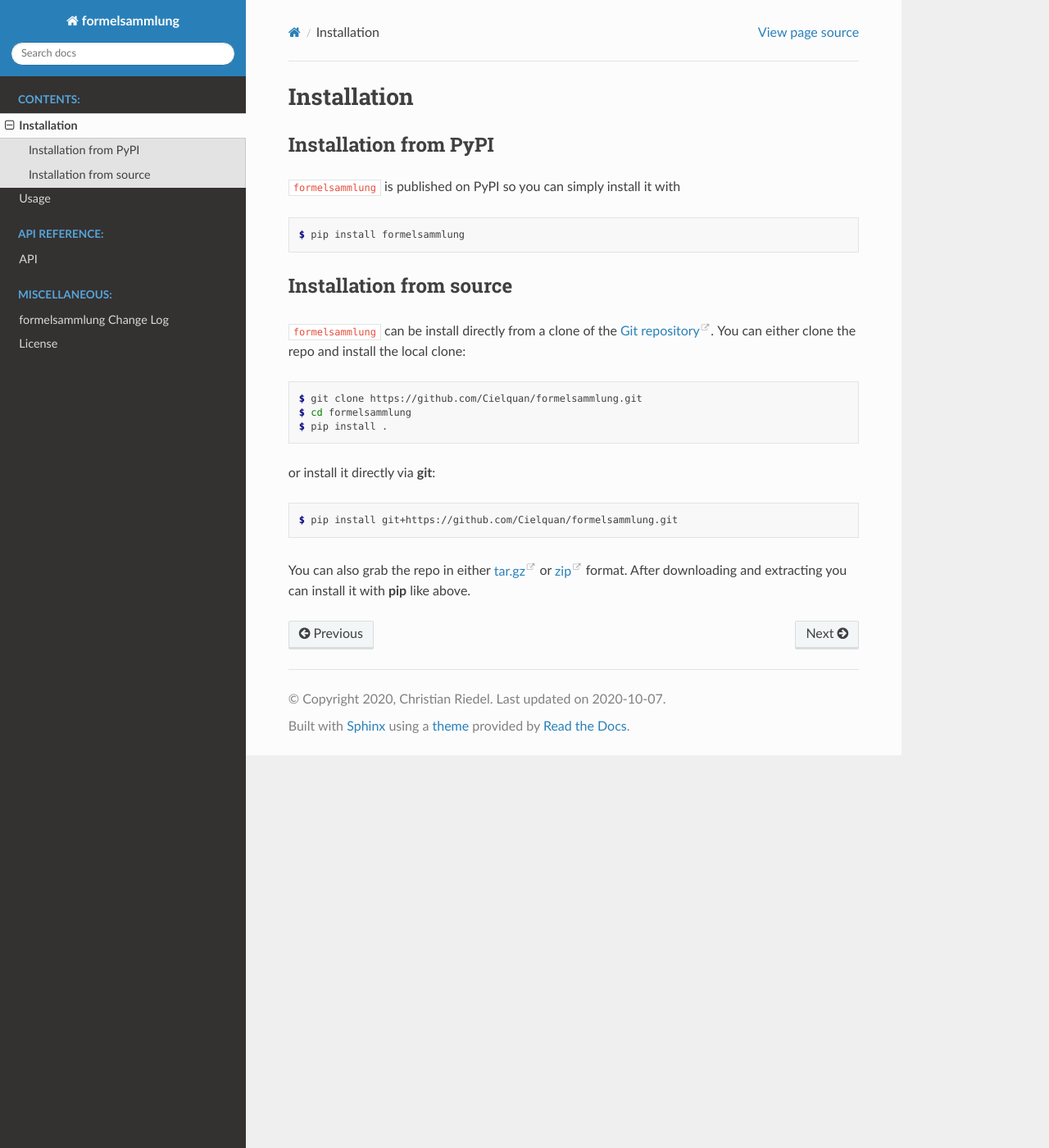
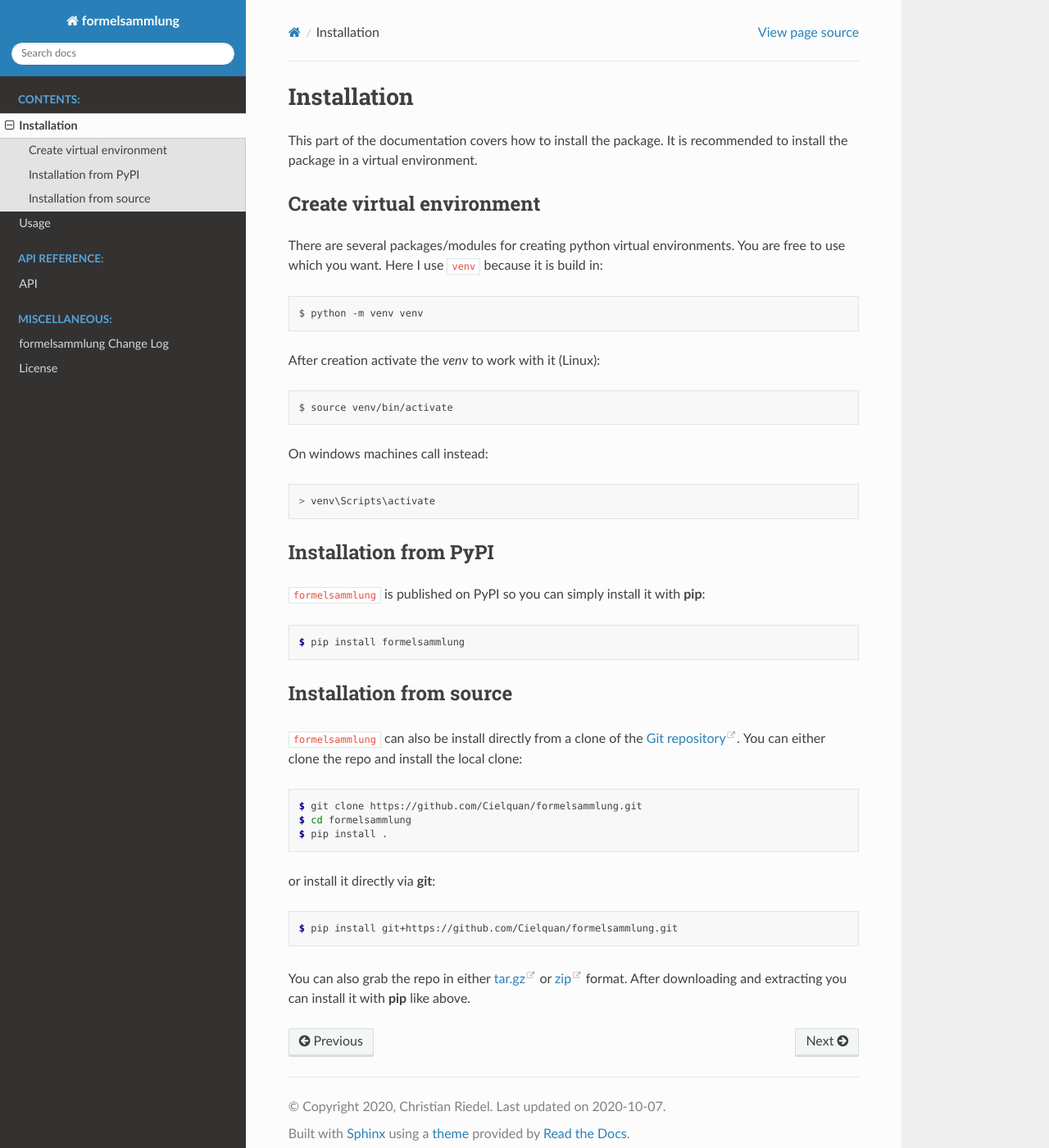
Before and after one commit to Cielquan/formelsammlung, a Sphinx documentation site: the page built from docs/source/installation.rst, in a window 1280 px wide and 1400 px high. Shown: the whole window at 82% size. Built offline with Sphinx 7.4.7 and the Read the Docs theme 2.0.0, drawn with Linux system fonts in a browser that asks for light colours; pages that are not in the unit, such as notebooks, are missing from menus; the version number could not be read and is left out.

Commit message:
added venv instructions; closes #13

```diff
--- a/docs/source/installation.rst
+++ b/docs/source/installation.rst
@@ -1,29 +1,48 @@
 Installation
 ============
 
+This part of the documentation covers how to install the package.
+It is recommended to install the package in a virtual environment.
+
+
+Create virtual environment
+--------------------------
+There are several packages/modules for creating python virtual environments.
+You are free to use which you want. Here I use ``venv`` because it is build in::
+
+    $ python -m venv venv
+
+After creation activate the `venv` to work with it (Linux)::
+
+    $ source venv/bin/activate
+
+.. highlight:: default
+
+On windows machines call instead::
+
+    > venv\Scripts\activate
 
 .. highlight:: console
 
-
 Installation from PyPI
 ----------------------
-``formelsammlung`` is published on PyPI so you can simply install it with ::
+``formelsammlung`` is published on PyPI so you can simply install it with :command:`pip`::
 
     $ pip install formelsammlung
 
 
 Installation from source
 ------------------------
-``formelsammlung`` can be install directly from a clone of the `Git repository`__. You can either
-clone the repo and install the local clone::
+``formelsammlung`` can also be install directly from a clone of the `Git repository`__.
+You can either clone the repo and install the local clone::
 
-   $ git clone https://github.com/Cielquan/formelsammlung.git
-   $ cd formelsammlung
-   $ pip install .
+    $ git clone https://github.com/Cielquan/formelsammlung.git
+    $ cd formelsammlung
+    $ pip install .
 
 or install it directly via :command:`git`::
 
-   $ pip install git+https://github.com/Cielquan/formelsammlung.git
+    $ pip install git+https://github.com/Cielquan/formelsammlung.git
 
 You can also grab the repo in either `tar.gz`__ or `zip`__ format.
 After downloading and extracting you can install it with :command:`pip` like above.
```
